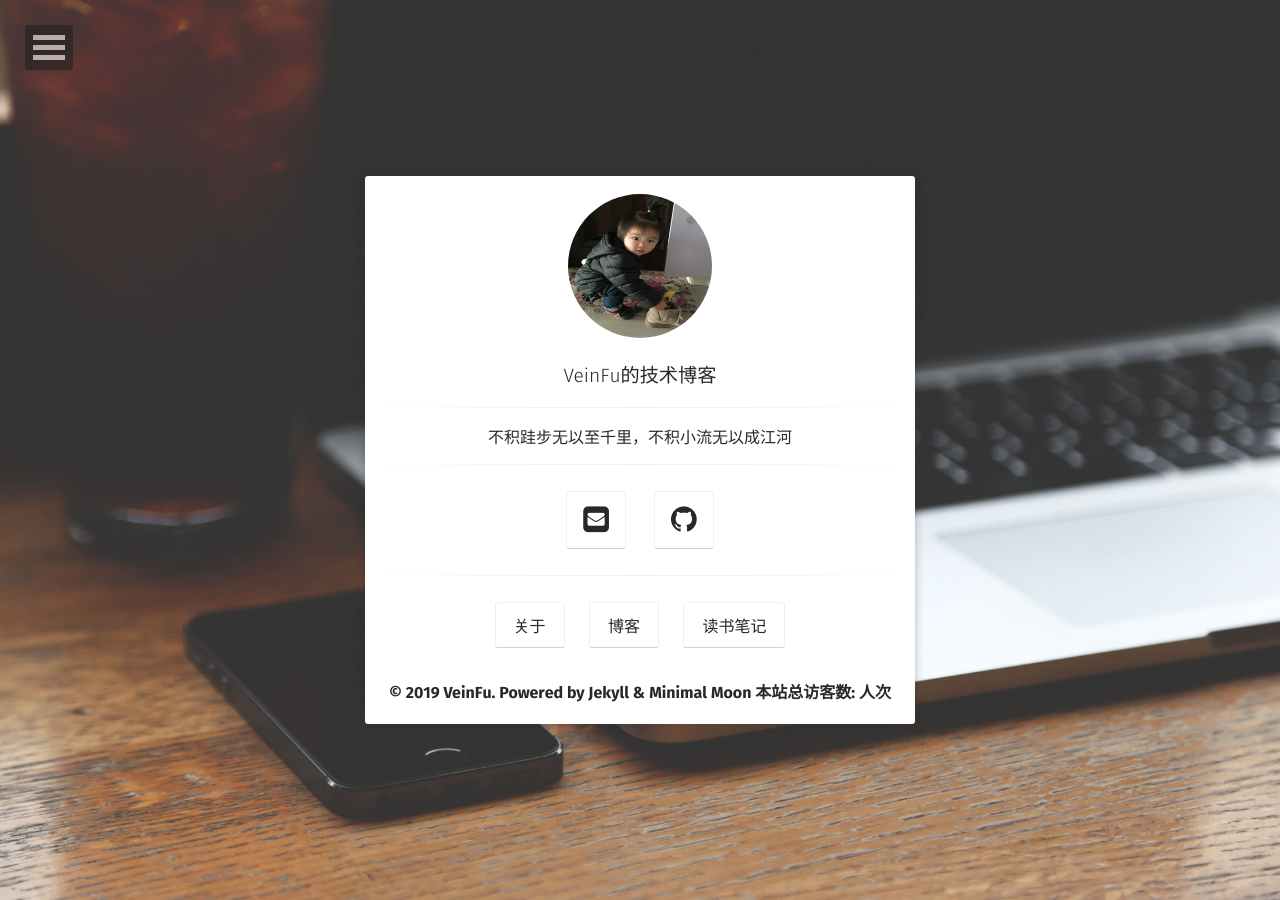
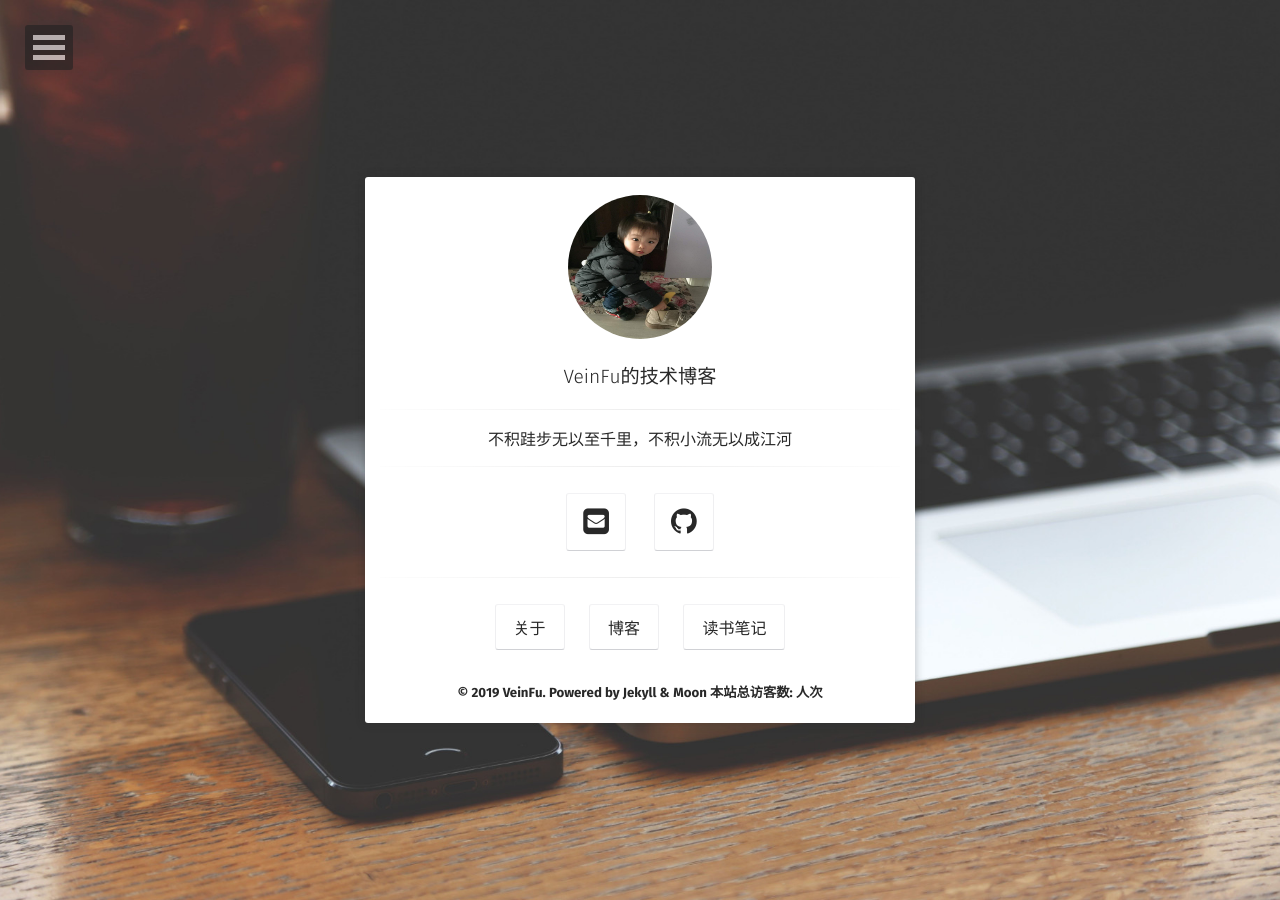
Before and after one commit to VeinFu/VeinFu.github.io, a Jekyll site: the page built from index.html, in a window 1280 px wide. Built offline with Jekyll 4.4.1, drawn with Linux system fonts in a browser that asks for light colours; some web fonts are replaced; comment, search, counter and statistics services are not loaded.

```diff
--- a/_layouts/home.html
+++ b/_layouts/home.html
@@ -42,7 +42,7 @@
                          读书笔记
                          </a>
                  </h3>
-		 <h4><span id="busuanzi_container_site_uv">© 2019 VeinFu. Powered by Jekyll & Minimal Moon 本站总访客数: <span id="busuanzi_value_site_uv"></span>人次</span></h4>
+		 <h5><span id="busuanzi_container_site_uv">© 2019 VeinFu. Powered by Jekyll & Moon 本站总访客数: <span id="busuanzi_value_site_uv"></span>人次</span></h5>
             </div>
         </div>
     </header>
```
